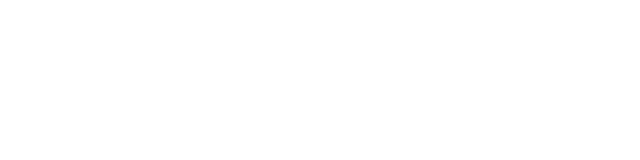
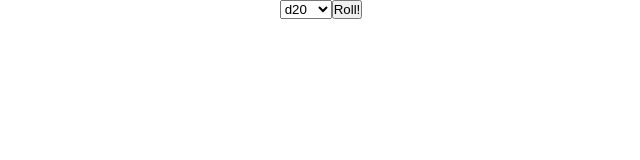
Before and after one commit to morgandival/dice-roller, a React (Create React App) app: page / in a window 1280 px wide. Shown: the top 160 px of the page, without its empty margins (319-959 px from the left). Built offline with nearby package versions, Linux system fonts and the light colour scheme.

Commit message:
Built basic form

```diff
--- a/src/App.tsx
+++ b/src/App.tsx
@@ -1,10 +1,11 @@
 import React from 'react';
+import Dice from './components/Dice'
 import './App.css';
 
 function App() {
   return (
     <div className="App">
-
+      <Dice />
     </div>
   );
 }
--- /dev/null
+++ b/src/components/Dice.tsx
@@ -0,0 +1,24 @@
+import React from 'react';
+
+
+function Dice () {
+
+  return(
+    <div className="dice">
+      <form>
+        <select>
+            <option>d20</option>
+            <option>d12</option>
+            <option>d10</option>
+            <option>d8</option>
+            <option>d6</option>
+            <option>d4</option>
+            <option>d100</option>
+        </select>
+        <button>Roll!</button>
+      </form>
+    </div>
+  );
+}
+
+export default Dice;
```
Also changed, not shown: public/index.html (+0 -10 lines), src/components/Dice.css (added).
